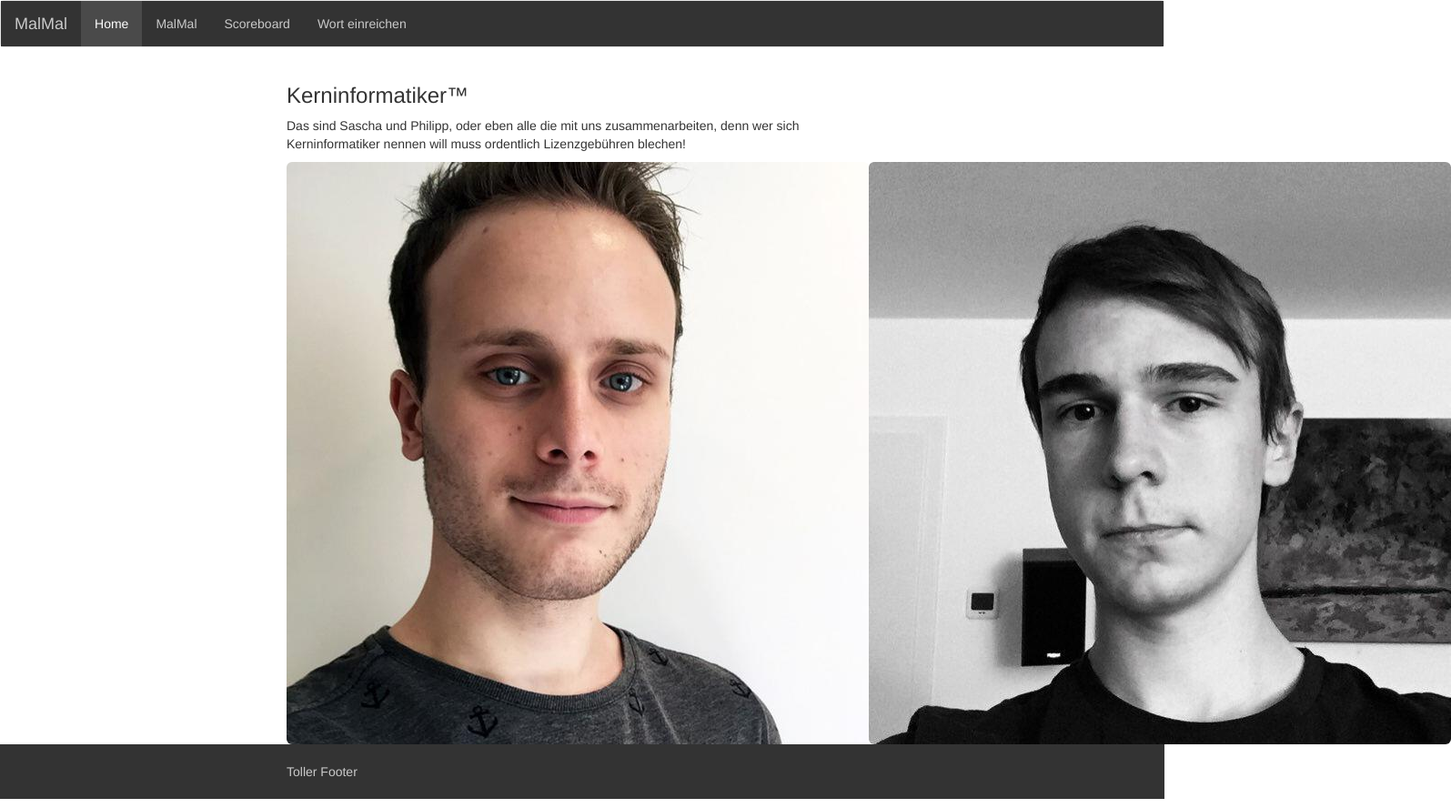
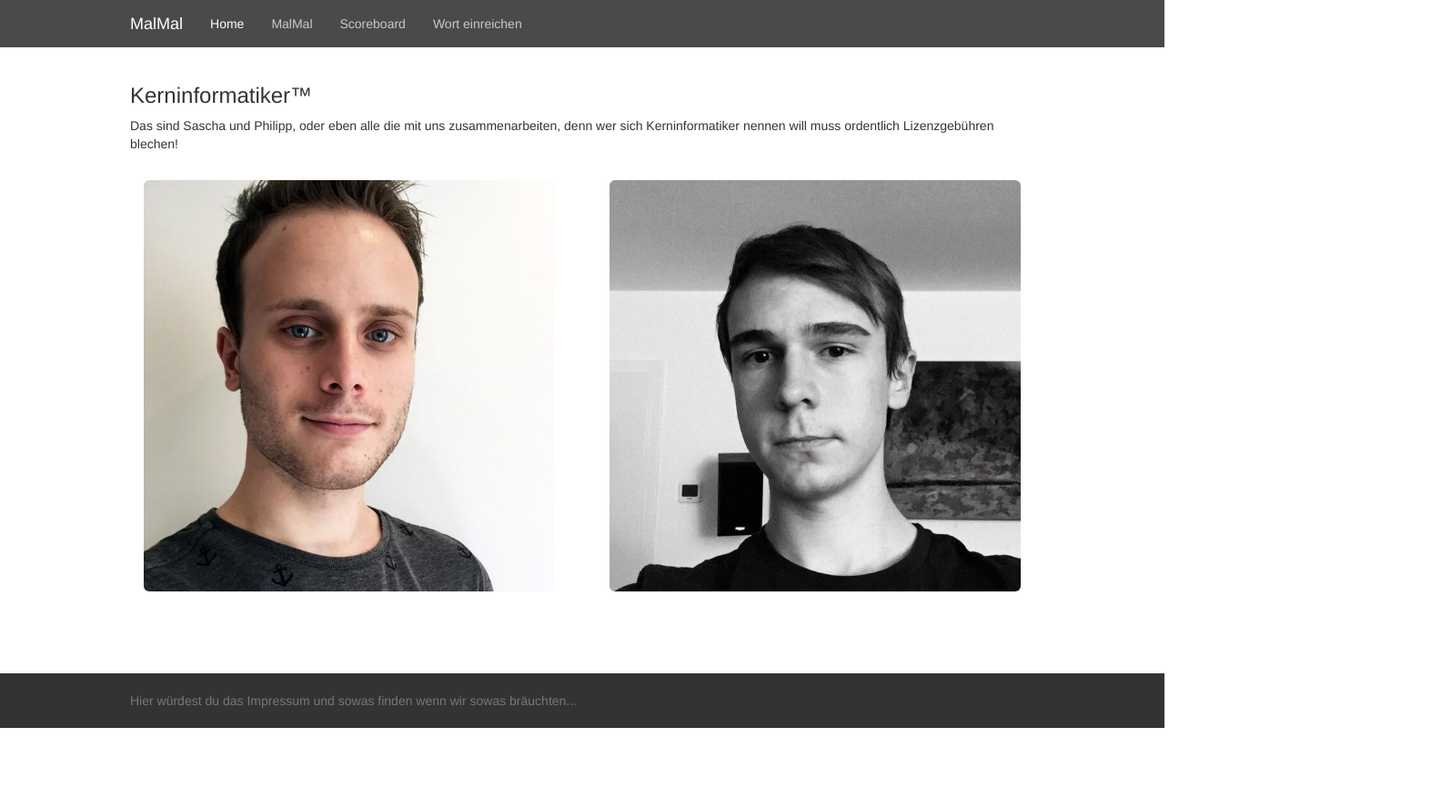
Before and after one commit to N3xiz/MalMal, a plain HTML site: page index.html in a window 1280 px wide. Shown: the whole page at 91% size, 1595 px wide, since content can reach past the window. After the commit the page ends 800 px from the top, so only its background shows below. Drawn offline with Linux system fonts and the light colour scheme.

Commit message:
-Optimized css of navbar and footer -Added content.css for design of site content -Changed container size to fit more info on screen -Optimized picture grid of welcome site

```diff
--- /dev/null
+++ b/css/content.css
@@ -0,0 +1,5 @@
+.container {
+    width: auto;
+    max-width: 1024px;
+    padding: 0 15px;
+}
--- a/css/navbar.css
+++ b/css/navbar.css
@@ -1,15 +1,14 @@
-/*Background Container*/
-.container-fluid {
-    padding-right: 15px;
-    padding-left: 15px;
-    margin-right: auto;
-    margin-left: auto;
-    background-color: #333333;
+/*Website Name*/
+.navbar-default {
+    background-color: #4a4a4a;
+    border-color: transparent;
+    color: #cacaca;
+    border-radius: 0
 }
 
-/*Website Name*/
+/*brand text color*/
 .navbar-default .navbar-brand {
-    color: #cacaca;
+    color: #ffffffff;
 }
 
 .navbar-default .navbar-brand:hover,
--- a/css/sticky-footer.css
+++ b/css/sticky-footer.css
@@ -16,14 +16,3 @@ body {
     background-color: #333333;
     color: #cacaca;
 }
-
-
-/* Custom page CSS
--------------------------------------------------- */
-/* Not required for template or sticky footer method. */
-
-.container {
-    width: auto;
-    max-width: 680px;
-    padding: 0 15px;
-}
--- a/index.html
+++ b/index.html
@@ -7,6 +7,7 @@
     <link rel="stylesheet" href="css/bootstrap.min.css">
     <link href="css/navbar.css" rel="stylesheet">
     <link href="css/sticky-footer.css" rel="stylesheet">
+    <link href="css/content.css" rel="stylesheet">
     <script src="js/jquery.min.js"></script>
     <script src="js/bootstrap.min.js"></script>
 </head>
@@ -14,7 +15,7 @@
 
 <!--Navigation bar-->
 <nav class="navbar navbar-default">
-    <div class="container-fluid">
+    <div class="container">
         <div class="navbar-header">
             <a class="navbar-brand" href="index.html">MalMal</a>
         </div>
@@ -32,21 +33,29 @@
 <div class="container">
     <h3>Kerninformatiker&#8482</h3>
     <p>Das sind Sascha und Philipp, oder eben alle die mit uns zusammenarbeiten, denn wer sich Kerninformatiker
-    nennen will muss ordentlich Lizenzgebühren blechen!</p>
-    <table cellspacing="10">
-        <tr>
-            <th><img src="img/sascha.jpg" class="img-rounded" alt="Cinque Terre"></th>
-            <th><img src="img/philipp.jpg" class="img-rounded" alt="Cinque Terre"></th>
-        </tr>
-    </table>
-
+        nennen will muss ordentlich Lizenzgebühren blechen!</p>
+    <br>
+    <!--picture grid start-->
+    <div class="row form-group">
+        <div class="col-md-6 form-group">
+            <div class="col-md-12 form-group">
+                <img src="img/sascha.jpg" class="img-rounded img-responsive gap-right" alt="Cinque Terre">
+            </div>
+        </div>
+        <div class="col-md-6 form-group">
+            <div class="col-md-12 form-group">
+                <img src="img/philipp.jpg" class="img-rounded img-responsive" alt="Cinque Terre">
+            </div>
+        </div>
+    </div>
+    <!--picture grid end-->
 
 </div>
 <!--site content end-->
 
 <footer class="footer">
     <div class="container">
-        <p>Toller  Footer</p>
+        <span class="text-muted">Hier würdest du das Impressum und sowas finden wenn wir sowas bräuchten...</span>
     </div>
 </footer>
 </body>
```
Also changed, not shown: 404.html (+6 -3 lines), malmal.html (+2 -2 lines), scoreboard.html (+2 -2 lines), submit-word.html (+2 -2 lines).
